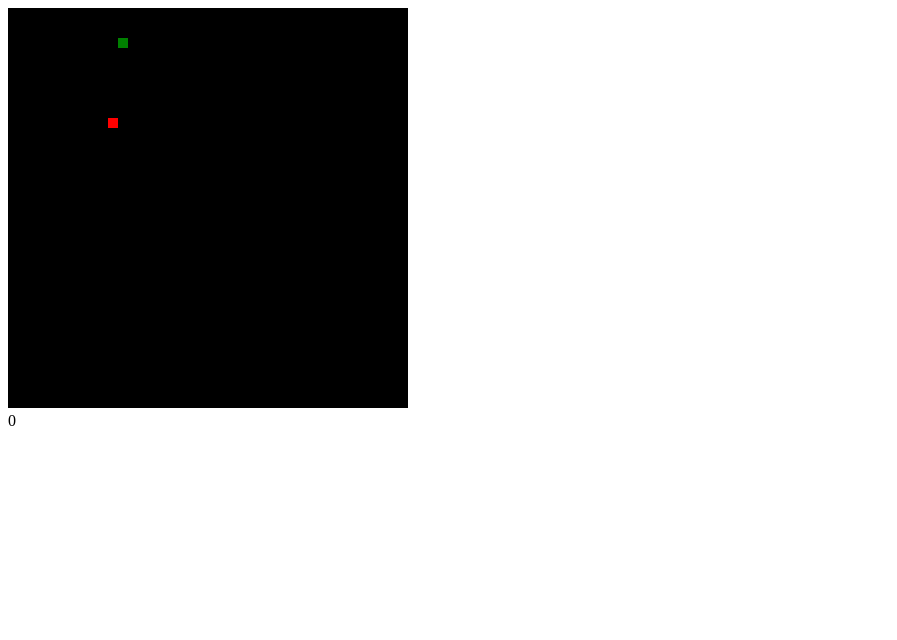
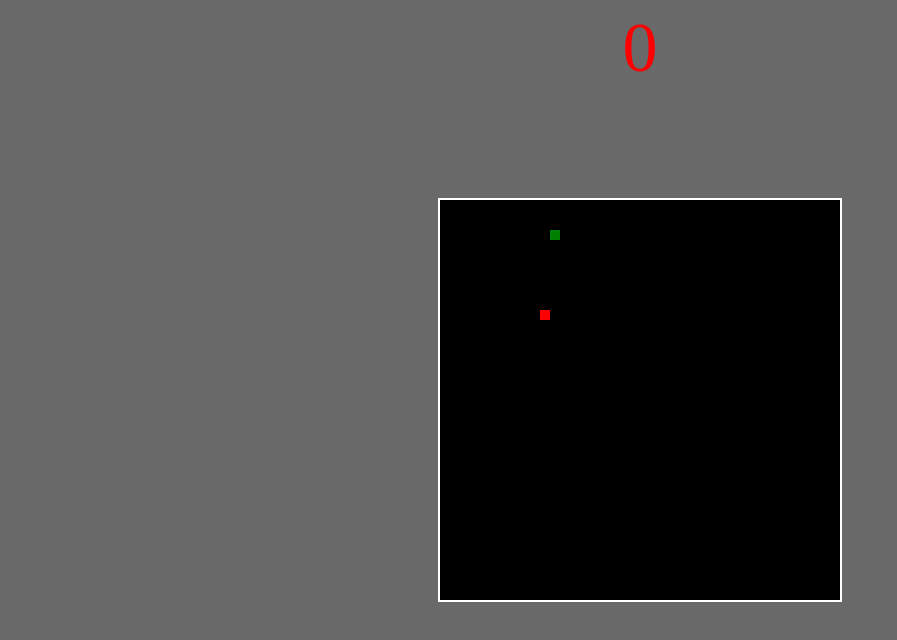
Before and after one commit to tythewildchild/Personal-Website, a plain HTML site: page HTML/snake.html in a window 1280 px wide. Shown: the whole page, without its empty margins (0-897 px from the left). Drawn offline with Linux system fonts and the light colour scheme.

Commit message:
minor updates to snake game

```diff
--- a/HTML/snake.html
+++ b/HTML/snake.html
@@ -5,6 +5,25 @@
     <meta http-equiv="X-UA-Compatible" content="IE=edge">
     <meta name="viewport" content="width=device-width, initial-scale=1.0">
     <title>Document</title>
+    <style>
+        body{
+            background-color: dimgray;
+        }
+        #canvas{
+            border: 2px solid #FFF;
+            position: absolute;
+            margin :auto;
+            top:0;
+            right:0;
+            left:0;
+            bottom:0;
+        }
+        #score{
+            color:red;
+            font-size: 70px;
+            text-align: center;
+        }
+    </style>
 </head>
 <body>
     <canvas id="canvas" height="400" width="400" style="background-color: black;"></canvas>
--- a/JS/pingpong.js
+++ b/JS/pingpong.js
@@ -93,10 +93,14 @@ function update(){
         paddle1.score++;
         // paddle2Score.play();
         resetBall();
+        ball.velocityX = 5;
+        ball.velocityY = 5;
     }else if( ball.x + ball.radius > canvas.width){
         paddle2.score++;
         // paddle1Score.play();
         resetBall();
+        ball.velocityX = 5;
+        ball.velocityY = 5;
     }
 
     // the ball has a velocity
```
